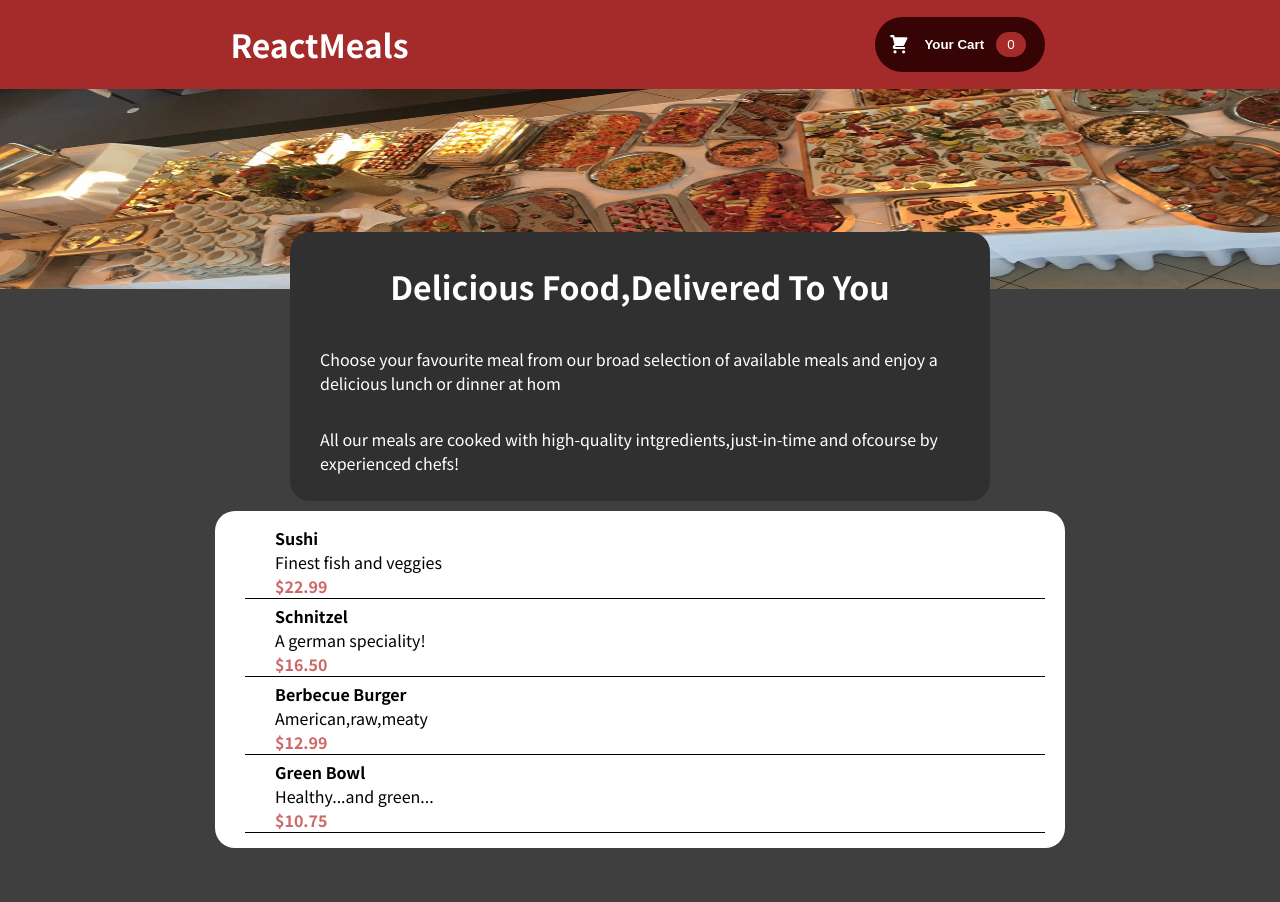
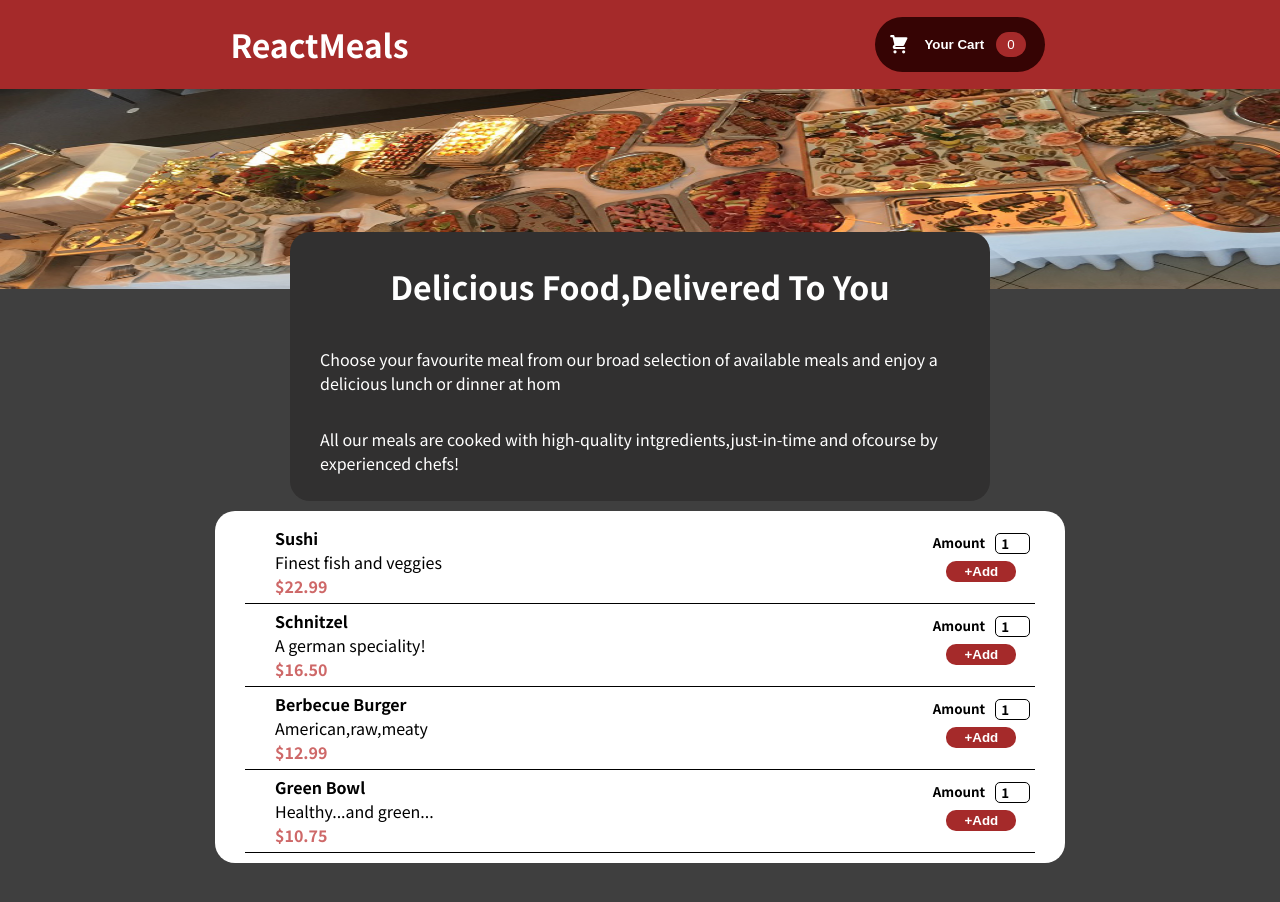
Before and after one commit to anupshaw/React-_Food_Order_App, a React (Create React App) app in the folder 01-starting-project/: page / in a window 1280 px wide. Shown: the top 902 px of the page. Built offline with nearby package versions, Linux system fonts and the light colour scheme.

Commit message:
added form component

```diff
--- a/01-starting-project/src/App.js
+++ b/01-starting-project/src/App.js
@@ -4,10 +4,30 @@ import Meals from "./components/Meals/Meals";
 import MealsSummary from "./components/Meals/MealsSummary";
 
 const dummyMeals = [
-  { name: "Sushi", description: "Finest fish and veggies", price: "$22.99" },
-  { name: "Schnitzel", description: "A german speciality!", price: "$16.50" },
-  { name: "Berbecue Burger", description: "American,raw,meaty", price: "$12.99" },
-  { name: "Green Bowl", description: "Healthy...and green...", price: "$10.75" }
+  {
+    id: "e1",
+    name: "Sushi",
+    description: "Finest fish and veggies",
+    price: "$22.99",
+  },
+  {
+    id: "e2",
+    name: "Schnitzel",
+    description: "A german speciality!",
+    price: "$16.50",
+  },
+  {
+    id: "e3",
+    name: "Berbecue Burger",
+    description: "American,raw,meaty",
+    price: "$12.99",
+  },
+  {
+    id: "e4",
+    name: "Green Bowl",
+    description: "Healthy...and green...",
+    price: "$10.75",
+  },
 ];
 
 function App() {
--- a/01-starting-project/src/components/Meals/AvailableMeals.js
+++ /dev/null
@@ -1,15 +0,0 @@
-import React from "react";
-import classes from './AvailableMeals.module.css'
-
-
-const AvailableMeals=(props)=>{
-
-
-    return (<div className={classes.availableMeals}>
-        <div className={classes.mealsName}>{props.name}</div>
-        <div className={classes.mealsDescription}>{props.description}</div>
-        <div className={classes.mealsPrice}>{props.price}</div>
-    </div>)
-}
-
-export default AvailableMeals;
--- /dev/null
+++ b/01-starting-project/src/components/Meals/MealItem/MealItem.js
@@ -0,0 +1,18 @@
+import React from "react";
+import classes from "./MealItem.module.css";
+import MealItemForm from "./MealItemForm";
+
+const MealItem = (props) => {
+  return (
+    <div className={classes.mealItem}>
+      <div className={classes.meals}>
+        <div className={classes.mealsName}>{props.name}</div>
+        <div className={classes.mealsDescription}>{props.description}</div>
+        <div className={classes.mealsPrice}>{props.price}</div>
+      </div>
+      <MealItemForm />
+    </div>
+  );
+};
+
+export default MealItem;
--- a/01-starting-project/src/components/Meals/AvailableMeals.module.css
+++ b/01-starting-project/src/components/Meals/MealItem/MealItem.module.css
@@ -1,16 +1,19 @@
-.availableMeals{
+.mealItem{
+display: flex;
+flex-direction: row;
+justify-content: space-between;
+border-bottom: 1px solid black;
+}
+
+.meals{
     width: 800px;
     padding: 0px 30px;
-    /* background-color: white; */
     position: relative;
-    /* bottom: 62px; */
     margin: 5px auto;
-    /* border-radius: 20px;  */
     display: flex;
     flex-direction: column;
-    /* align-items: center; */
     color: black;
-    border-bottom: 1px solid black;
+
   }
 
   .mealsName{
--- /dev/null
+++ b/01-starting-project/src/components/Meals/MealItem/MealItemForm.js
@@ -0,0 +1,14 @@
+import classes from "./MealItemForm.module.css";
+
+const MealItemForm = (props) => {
+  return (
+    <div className={classes.form}>
+      <div className={classes.amount}>
+        <p>Amount</p><p className={classes.itemNumber}>1</p>
+      </div>
+      <button type="click">+Add</button>
+    </div>
+  );
+};
+
+export default MealItemForm;
--- /dev/null
+++ b/01-starting-project/src/components/Meals/MealItem/MealItemForm.module.css
@@ -0,0 +1,45 @@
+.form
+{
+    /* background-color: aqua; */
+    width: 120px;
+    display: flex;
+    flex-direction: column;
+    align-items: center;
+    height: 10px;
+    margin-top: 10px;
+}
+
+
+.amount {
+    display: flex;
+    flex-direction: row;
+}
+
+.amount p{
+    margin: 2px 5px;
+    font-size: smaller;
+    font-weight: bold;
+}
+
+/* .amount+p{
+    font-weight: bold;
+} */
+
+.itemNumber{
+    border: 1px solid black;
+    padding: 0px 20px 0px 5px;
+    border-radius: 5px;
+    margin-top: 5px;
+}
+
+.form button{
+    background-color: brown;
+    border: none;
+    width:70px;
+    border-radius: 10px;
+    margin-top: 5px;
+    padding: 3px 2px;
+    color: white;
+    cursor: pointer;
+    font-weight: bold;
+}
--- a/01-starting-project/src/components/Meals/Meals.js
+++ b/01-starting-project/src/components/Meals/Meals.js
@@ -1,15 +1,16 @@
 import React from "react";
 import classes from './Meals.module.css'
-import AvailableMeals from "./AvailableMeals";
+import MealItem from "./MealItem/MealItem";
+import Card from "../UI/Card";
 const Meals = (props) => {
   return (
-    <div className={classes.meals}>
+    <Card className={classes.meals}>
         {
       props.items.map((meal)=>{
-           return   (<AvailableMeals name={meal.name} description={meal.description}  price={meal.price} />)
+           return   (<MealItem key={meal.id} name={meal.name} description={meal.description}  price={meal.price} />)
       })
     }
-    </div>
+    </Card>
   );
 };
 
--- a/01-starting-project/src/components/Meals/Meals.module.css
+++ b/01-starting-project/src/components/Meals/Meals.module.css
@@ -1,8 +1,6 @@
 .meals
 {
-    width: 850px;
     padding: 10px 30px;
-    background-color: white;
     margin: 10px auto ;
     position: relative;
     bottom: 62px;
--- /dev/null
+++ b/01-starting-project/src/components/UI/Card.js
@@ -0,0 +1,8 @@
+import React from "react";
+import classes from './Card.module.css'
+
+const Card=(props)=>{
+return <div className={`${classes.card} ${props.className}`}>{props.children}</div>
+}
+
+export default Card;
--- /dev/null
+++ b/01-starting-project/src/components/UI/Card.module.css
@@ -0,0 +1,4 @@
+.card{
+    width: 850px;
+    background-color: white;
+}
```
